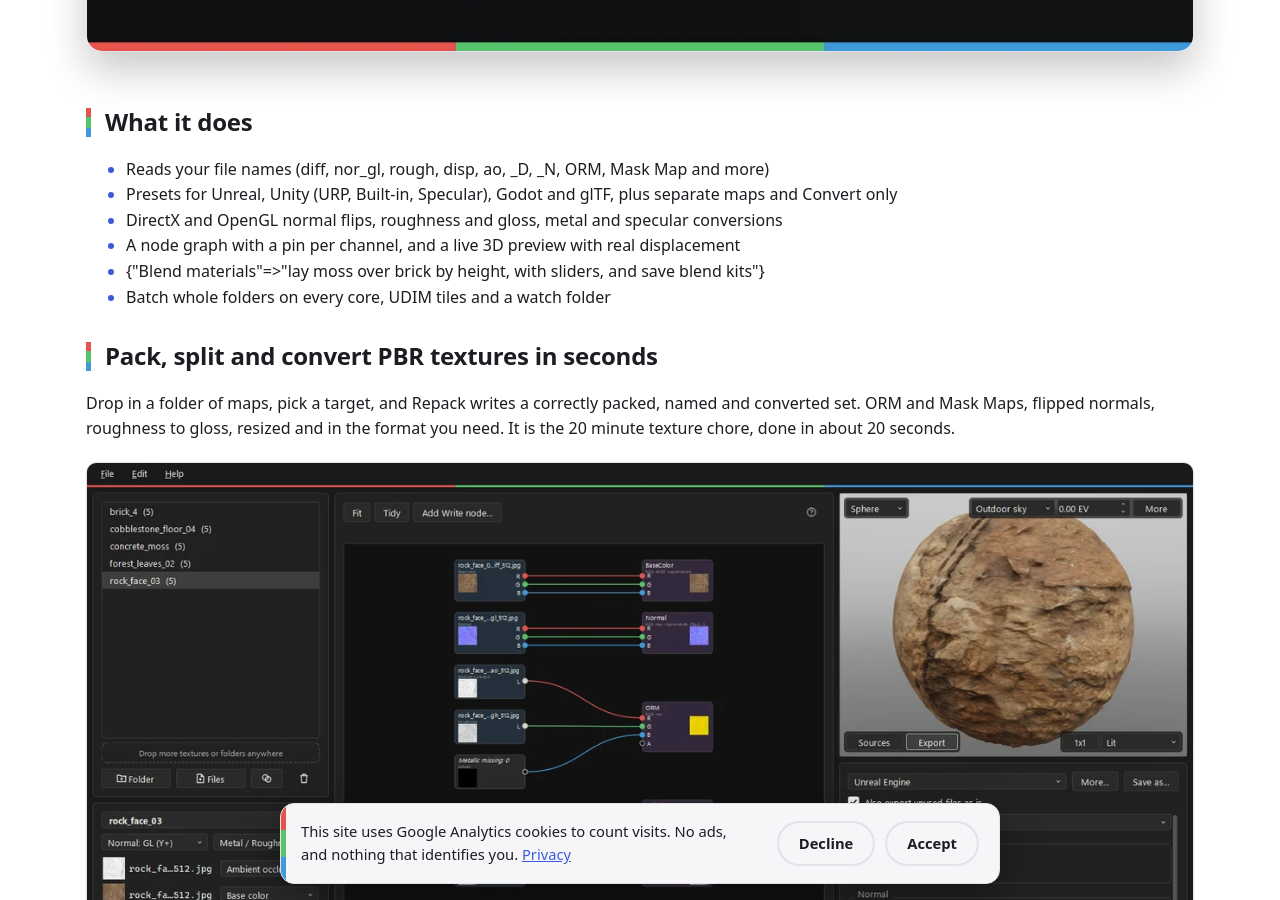
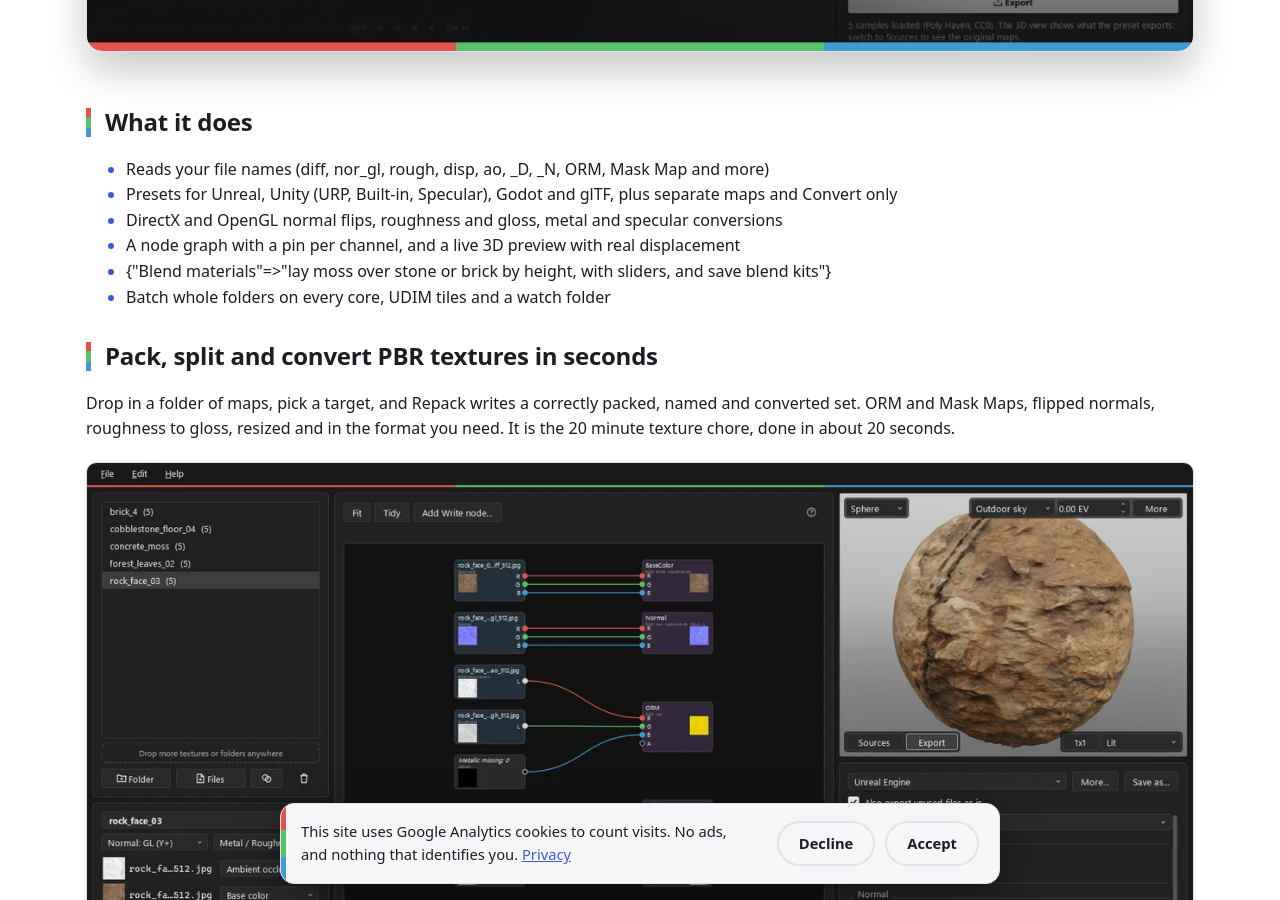
Before and after one commit to LoomAndPixel/LPTools, a Jekyll site: the page built from _tools/repack.md, in a window 1280 px wide and 900 px high, scrolled down 947 px. Built offline with Jekyll 4.4.1, drawn with Linux system fonts in a browser that asks for light colours; some of the changed text lies outside the part shown.

Commit message:
Repack: cobblestone and moss blend screenshots, full-screen UI cover

```diff
--- a/_tools/repack.md
+++ b/_tools/repack.md
@@ -13,7 +13,7 @@ features:
 - Presets for Unreal, Unity (URP, Built-in, Specular), Godot and glTF, plus separate maps and Convert only
 - DirectX and OpenGL normal flips, roughness and gloss, metal and specular conversions
 - A node graph with a pin per channel, and a live 3D preview with real displacement
-- Blend materials: lay moss over brick by height, with sliders, and save blend kits
+- Blend materials: lay moss over stone or brick by height, with sliders, and save blend kits
 - Batch whole folders on every core, UDIM tiles and a watch folder
 ---
 
@@ -36,7 +36,7 @@ Drop in a folder of maps, pick a target, and Repack writes a correctly packed, n
 - **Batch work:** a whole folder of sets at once on every core, several presets in one go, UDIM tiles, and a watch folder that converts new sets as they appear.
 - **Safe:** your source textures are never touched, and nothing is written until you press Export.
 
-{% include figure.html slug="repack" name="blend" alt="A blend material in Repack: brick with moss, the blend nodes, sliders and the result on a sphere" caption="A blend material: moss laid over brick by the brick's height, with the sliders at the right." %}
+{% include figure.html slug="repack" name="blend" alt="A blend material in Repack: cobblestone with moss, the blend nodes, sliders and the result on a plane" caption="A blend material: moss laid over cobblestone by the stone's height, with the sliders at the right." %}
 
 ## Good to know
 
```
Also changed, not shown: _docs/repack.md (+1 -1 lines), assets/img/tools/repack-blend-mask.webp, assets/img/tools/repack-blend.webp, assets/img/tools/repack-card.webp, assets/img/tools/repack-cover.webp.
